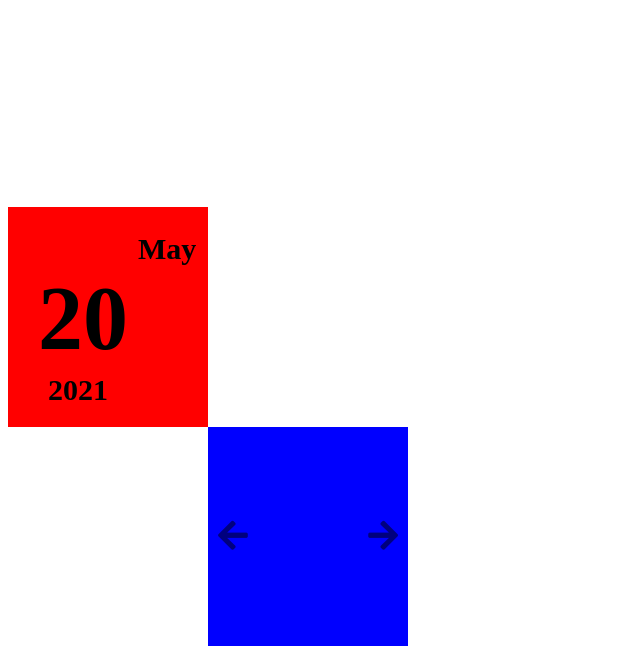
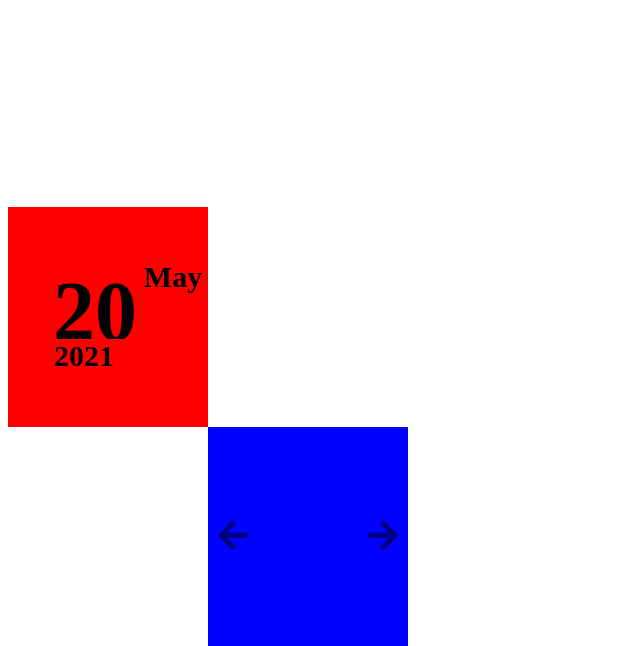
Before and after one commit to NHLstenden-emmen/eclipse-spiegel-software, a PHP site: page / in a window 1280 px wide. Shown: the part 241-887 px from the top of the page, without its empty margins (0-640 px from the left). Run offline with PHP 8.4, Linux system fonts and the light colour scheme; some libraries are stand-ins or nearby versions.

Commit message:
Calender af

```diff
--- a/widgets/css/Calender.css
+++ b/widgets/css/Calender.css
@@ -4,27 +4,32 @@
 	height: 100%;
 	grid-template-areas:
     "links right1"
-    "links right1"
-    "left3 right1";
+    "links right2"
+    "left3 right3";
     grid-template-rows: 73px 73px 73px;
     grid-template-columns: 130px 70px;
 }
 
-.gridlayout .Calander .Day{
+.gridlayout .Day{
     grid-column: links;
     background-color: rgb(255, 0, 0);
-    padding-left: 30px;
-    font-size: 45px;
+    font-size: 42px;
+    padding-left: 45px;
+    padding-bottom: 30px;
+
 }
 .gridlayout .Month{
-    grid-area: right1;
+    grid-area: right2;
     background-color: rgb(255, 0, 0);
     font-size: 30px;
+    text-align: center;
+    margin-top: -10px;
 }
 .gridlayout .Year{
     grid-area: left3;
     background-color: rgb(255, 0, 0);
     font-size: 30px;
-    padding-left: 20px;
+    padding-left: 23px;
+    margin-top: -7px;
 
 }
--- a/widgets/design/Calender.html
+++ b/widgets/design/Calender.html
@@ -1,7 +1,7 @@
 <div class="Calander">
     <div class="Day"> <h1> 20 </h1> </div>
         <div class="Year"> <h1 class="Year"> 2021 </h1> </div>
-    <div class="Month"> <h2 class="Month"> May </h2> </div>
+             <div class="Month"> <h2 class="Month"> May </h2> </div>
 
 
 </div>
```
